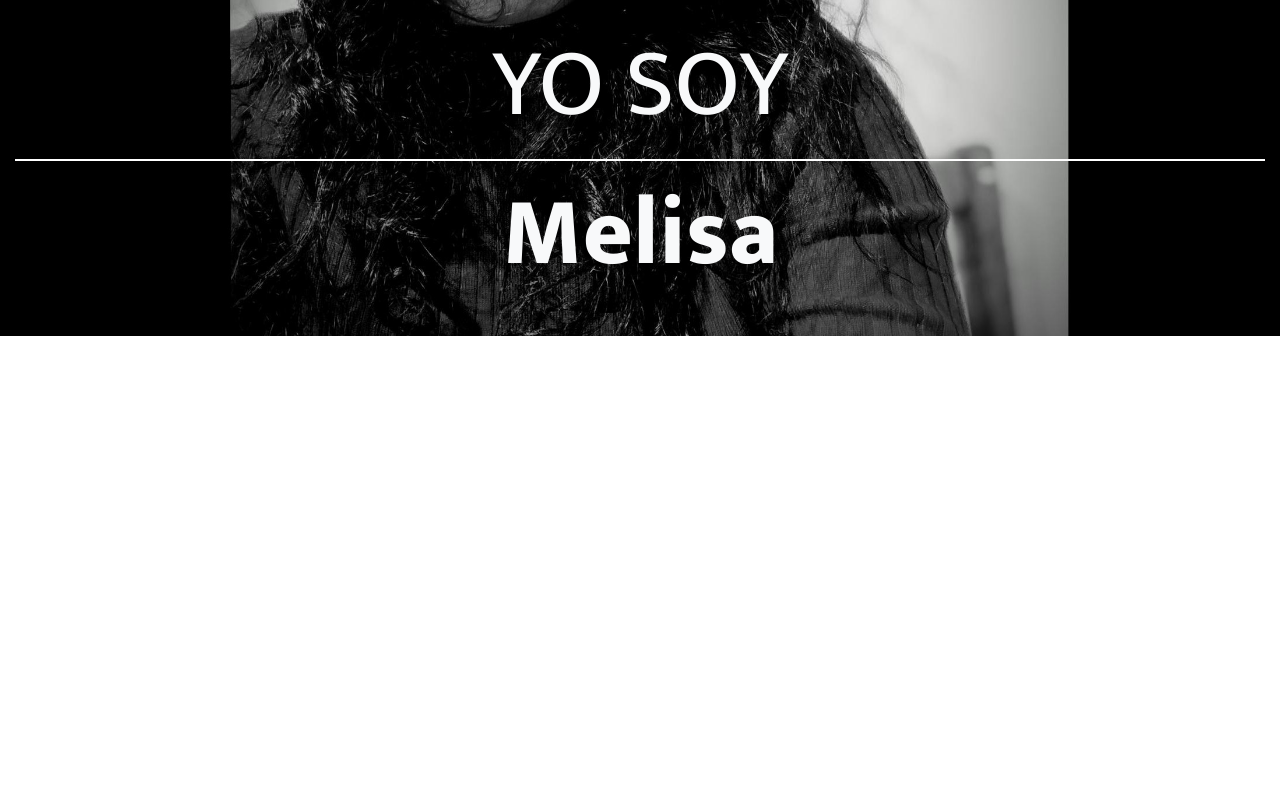
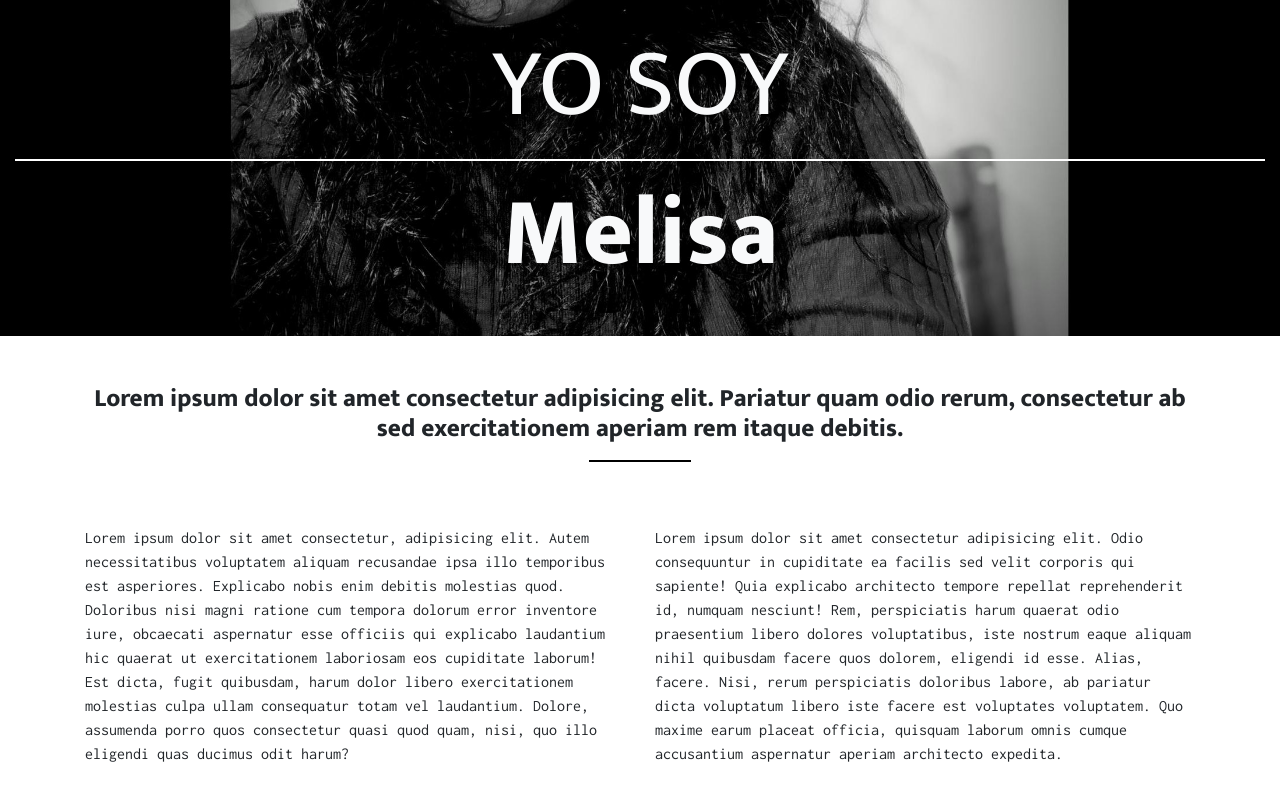
Before and after one commit to nbakai/prueba_mi_portafolio, a plain HTML site: page index.html in a window 1280 px wide. Shown: the part 480-1282 px from the top of the page. Before the commit the page ends 816 px from the top, so only its background shows below. Drawn offline with nearby package versions, Linux system fonts and the light colour scheme.

Commit message:
section sobre agregada

```diff
--- a/assets/css/style.css
+++ b/assets/css/style.css
@@ -13,9 +13,21 @@ body{
 }
 
 hr{
-    border: 1px solid white;
+    border: 1px solid;
+}
+.hrblanco{
+    border-color: white;
+}
+.hrnegro{
+    border-color: black;
+    width: 100px;
 }
 h1, h2{
     font-family: 'Mukta', sans-serif;
     font-weight: 800;
 }
+h3{
+    font-family: 'Mukta', sans-serif;
+    font-weight: 800;
+    font-size: 25px;
+}
--- a/index.html
+++ b/index.html
@@ -41,10 +41,22 @@
         <header class="container-fluid hero text-light text-center">
             <div >
                 <h1 class="display-1 my-2">YO SOY</h1>
-                <hr>
+                <hr class="hrblanco">
                 <h2 class="display-1 font-weight-bold mb-4">Melisa</h2>
             </div>
         </header>
+        <section class="container text-center my-5  d-sm-none d-none d-md-block" id="sobre">
+            <h3>Lorem ipsum dolor sit amet consectetur adipisicing elit. Pariatur quam odio rerum, consectetur ab sed exercitationem aperiam rem itaque debitis.</h3>
+            <hr class="hrnegro mb-5 mx-auto">
+            <div class="row">
+                <div class="col-md-6 text-left my-3">
+                    <p>Lorem ipsum dolor sit amet consectetur, adipisicing elit. Autem necessitatibus voluptatem aliquam recusandae ipsa illo temporibus est asperiores. Explicabo nobis enim debitis molestias quod. Doloribus nisi magni ratione cum tempora dolorum error inventore iure, obcaecati aspernatur esse officiis qui explicabo laudantium hic quaerat ut exercitationem laboriosam eos cupiditate laborum! Est dicta, fugit quibusdam, harum dolor libero exercitationem molestias culpa ullam consequatur totam vel laudantium. Dolore, assumenda porro quos consectetur quasi quod quam, nisi, quo illo eligendi quas ducimus odit harum?</p>
+                </div>
+                <div class="col-md-6 text-left my-3">
+                    <p>Lorem ipsum dolor sit amet consectetur adipisicing elit. Odio consequuntur in cupiditate ea facilis sed velit corporis qui sapiente! Quia explicabo architecto tempore repellat reprehenderit id, numquam nesciunt! Rem, perspiciatis harum quaerat odio praesentium libero dolores voluptatibus, iste nostrum eaque aliquam nihil quibusdam facere quos dolorem, eligendi id esse. Alias, facere. Nisi, rerum perspiciatis doloribus labore, ab pariatur dicta voluptatum libero iste facere est voluptates voluptatem. Quo maxime earum placeat officia, quisquam laborum omnis cumque accusantium aspernatur aperiam architecto expedita.</p>
+                </div>
+            </div>
+        </section>
 
 
             <!-- Optional JavaScript -->
```
